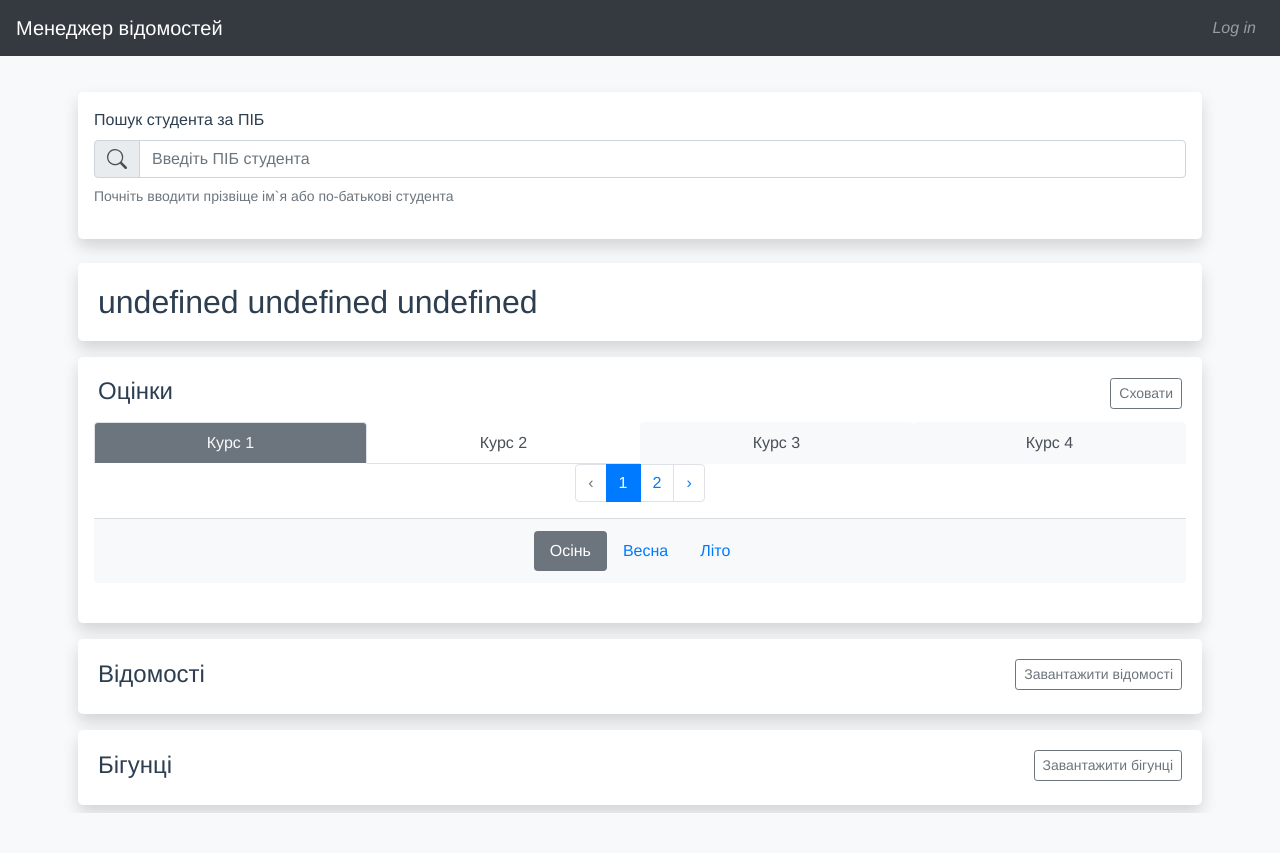
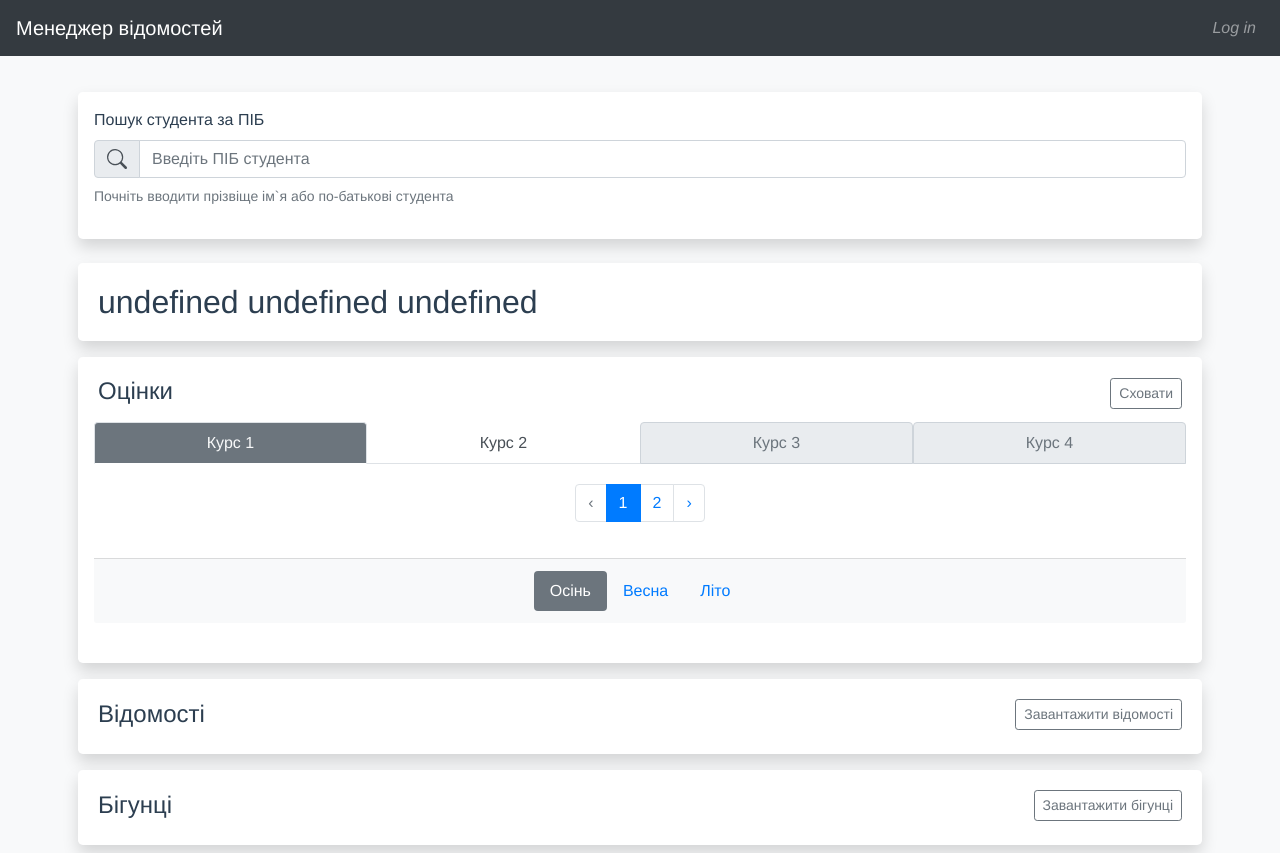
Before and after one commit to BlaD200/students-data-web, a Vue app: page /student/1 in a window 1280 px wide. Before the commit the page ends 813 px from the top, so only its background shows below. Built offline with nearby package versions, Linux system fonts and the light colour scheme; no server answers.

Commit message:
Improved CSS for disabled tabs

```diff
--- a/src/view/Student.vue
+++ b/src/view/Student.vue
@@ -90,7 +90,7 @@
                                 >
                                     <b-tab v-for="tabSemesterTitle in semesterTabTitles"
                                            :key="semesterTabTitles.indexOf(tabSemesterTitle)"
-                                           :title="tabSemesterTitle" class="p-0"
+                                           :title="tabSemesterTitle" class=""
                                     >
 
 
@@ -422,11 +422,16 @@ export default {
 /*.tab-title-text {*/
 /*    color: #2c3e50;*/
 /*}*/
-.nav-tabs a:not(.active) {
+.nav-tabs a:not(.active):not(.disabled) {
     color: #495057 !important;
 }
 
 .nav-tabs a:not(.active):hover {
     color: #09223b !important;
 }
+
+.nav-tabs .nav-link.disabled {
+    background-color: #e9ecef!important;
+    border: 1px solid #ced4da;
+}
 </style>
```
